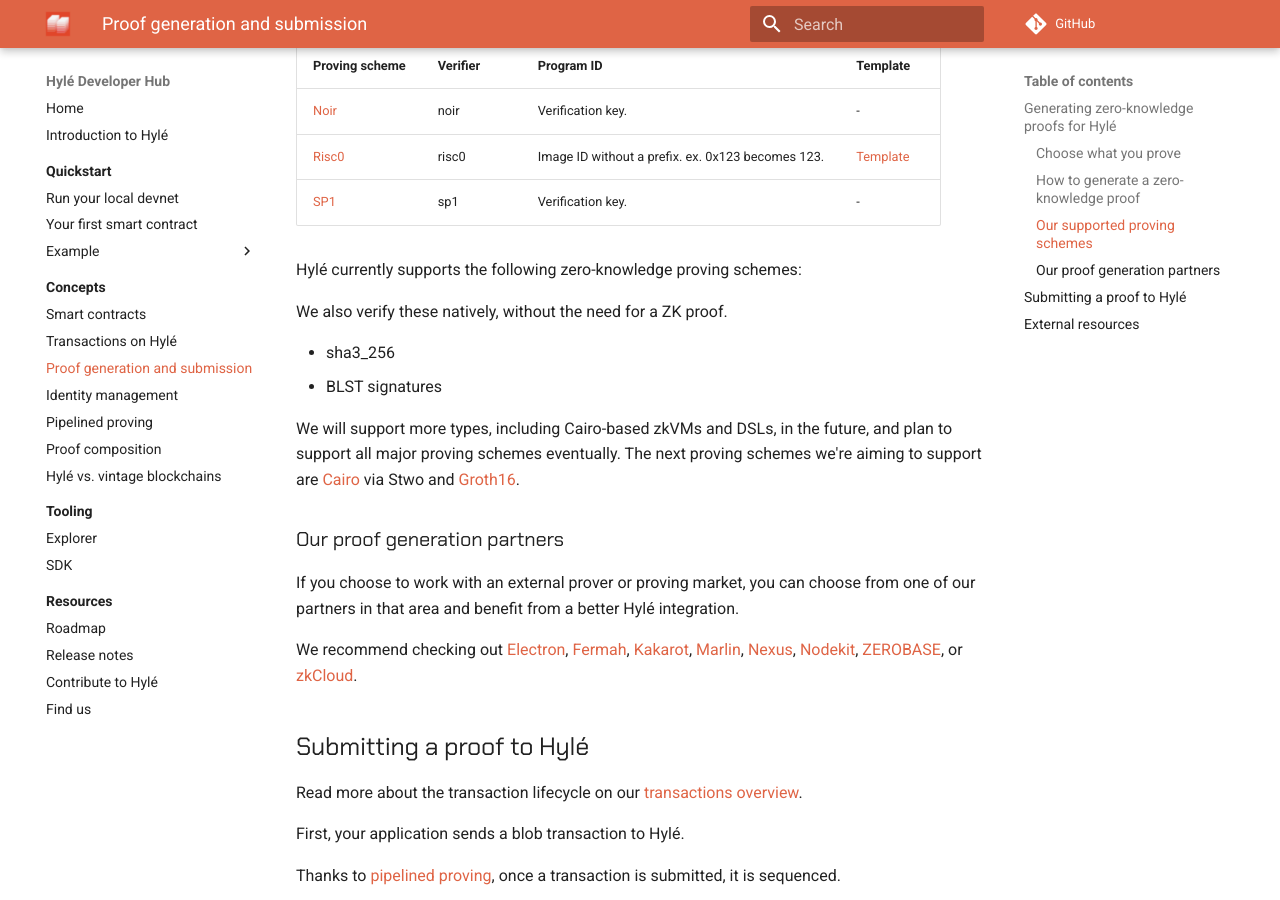
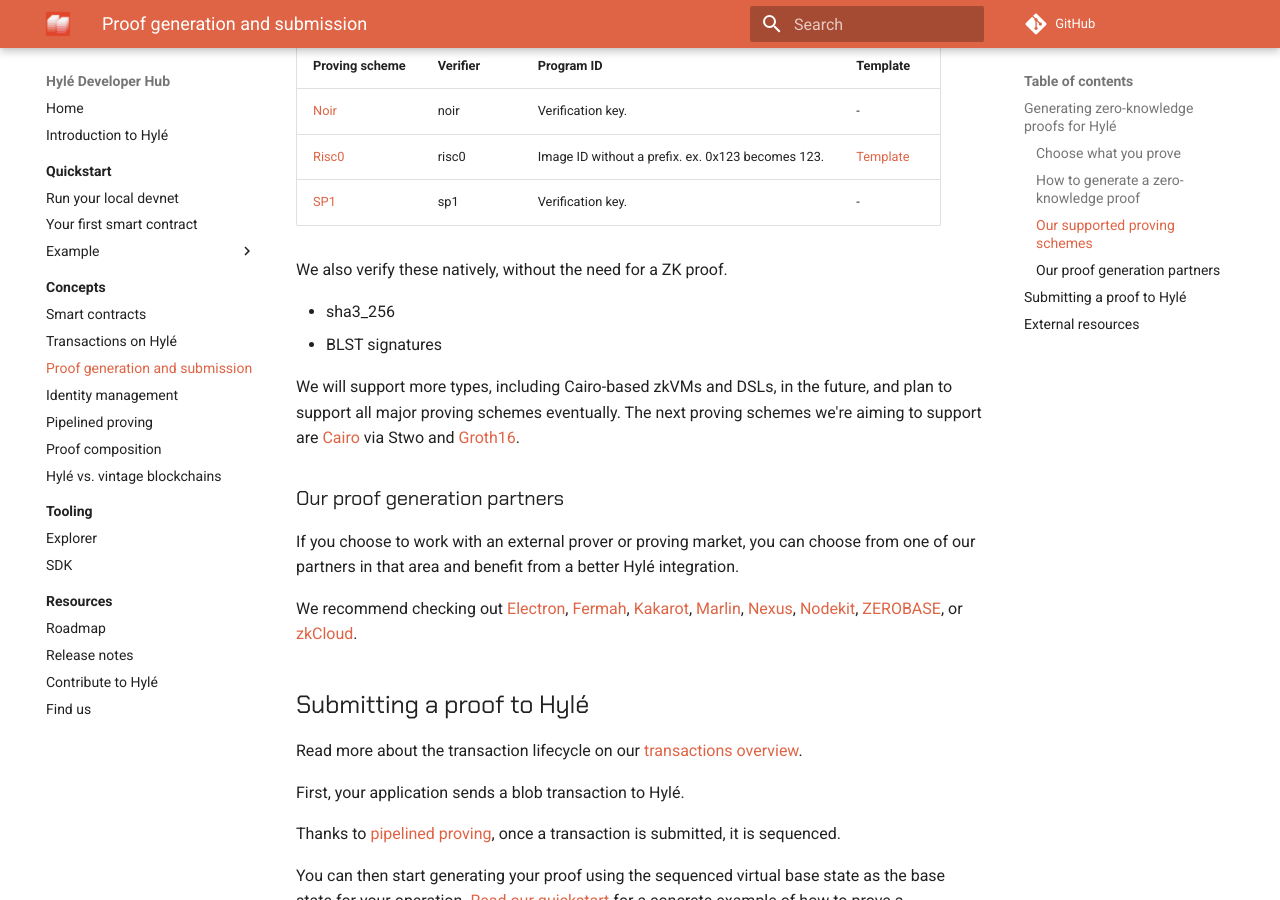
Before and after one commit to Hyle-org/devhub-hyle, an MkDocs documentation site: the page built from docs/concepts/proof-generation.md, in a window 1280 px wide and 900 px high, scrolled down 1576 px. Built offline with MkDocs 1.6.1 and Material for MkDocs 9.7.7, drawn with Linux system fonts in a browser that asks for light colours; plug-ins that fetch from the network failed and are left out; comment, search, counter and statistics services are not loaded.

```diff
--- a/docs/concepts/proof-generation.md
+++ b/docs/concepts/proof-generation.md
@@ -42,8 +42,6 @@
 | [Risc0](https://risc0.com/docs/)      | risc0    | Image ID without a prefix. ex. 0x123 becomes 123. | [Template](https://github.com/Hyle-org/risc0-template)  |
 | [SP1](https://docs.succinct.xyz/docs/introduction)            | sp1      | Verification key.                                 |   - |
 
-Hylé currently supports the following zero-knowledge proving schemes:
-
 We also verify these natively, without the need for a ZK proof.
 
 - sha3_256
```
